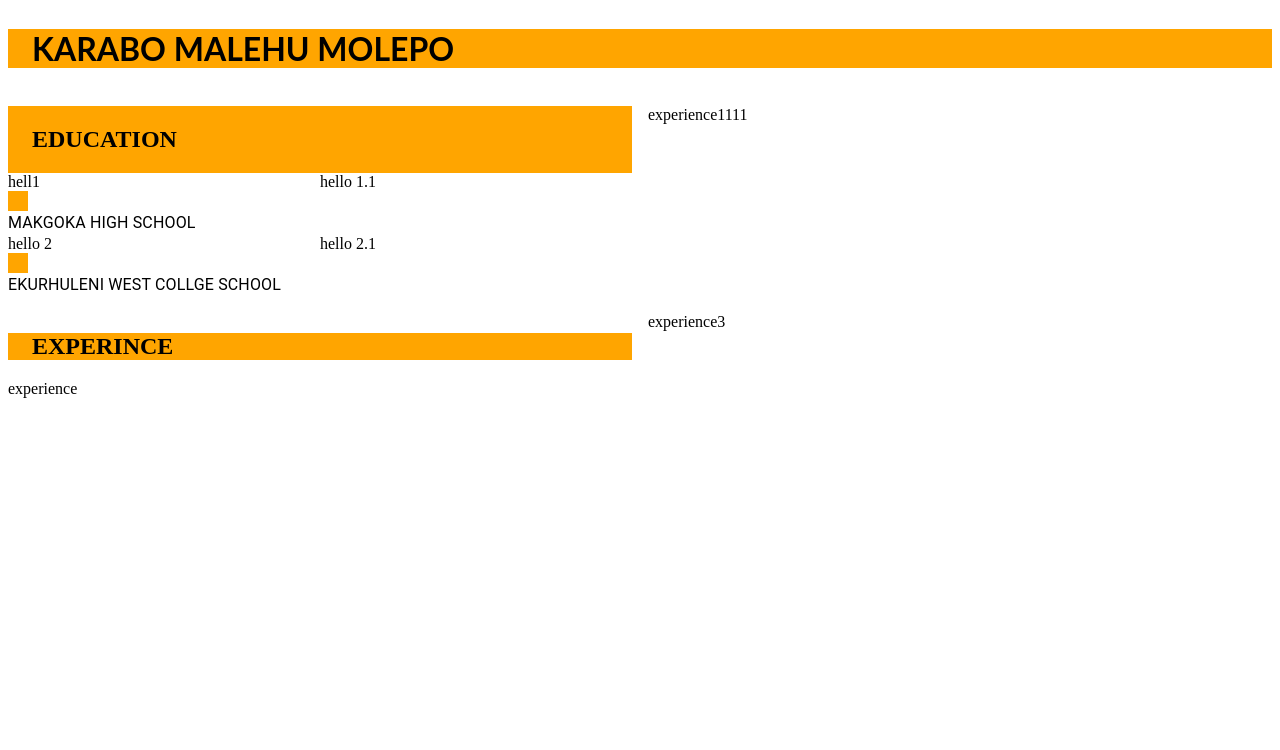
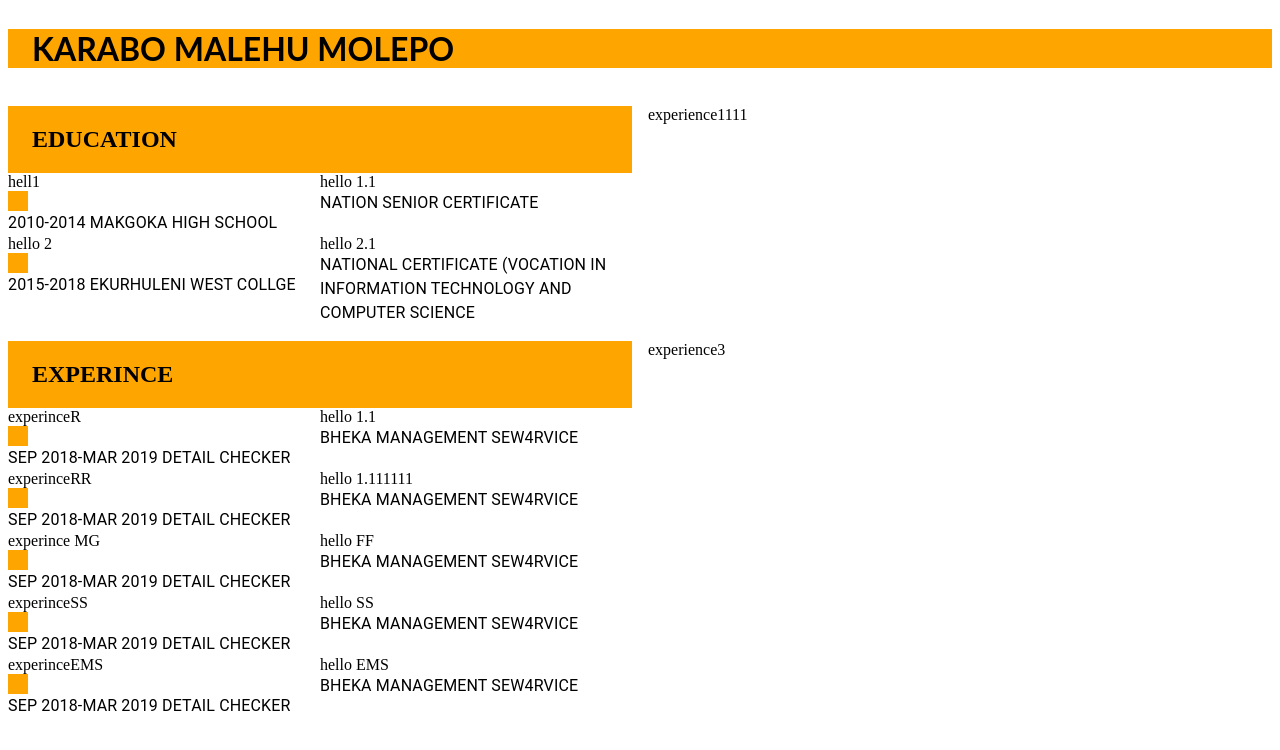
Before and after one commit to Kaybee-debug/practice, a React (Create React App) app: page / in a window 1280 px wide. Shown: the top 750 px of the page. Built offline with nearby package versions, Linux system fonts and the light colour scheme.

Commit message:
1 file modified

```diff
--- a/src/App.js
+++ b/src/App.js
@@ -33,7 +33,10 @@ export default function App() {
           <div>
           <Box  bgcolor="orange" width={20} height={20}>
           </Box>
-          <Topography>MAKGOKA HIGH SCHOOL</Topography>
+          <Topography>
+            2010-2014
+            MAKGOKA HIGH SCHOOL
+            </Topography>
           </div>
 
           {/*<div> <Rating name="size-small" defaultValue={2} size="small" />
@@ -42,33 +45,125 @@ export default function App() {
            </Grid>
            < Grid item xs={6}>
             hello 1.1
+            <Topography>
+            NATION SENIOR CERTIFICATE
+            </Topography>
            </Grid>
            < Grid item xs={6}>
             hello 2
             <div>
           <Box  bgcolor="orange" width={20} height={20}>
           </Box>
-          <Topography>EKURHULENI WEST COLLGE SCHOOL</Topography>
+          <Topography>
+            2015-2018
+            EKURHULENI WEST COLLGE
+            </Topography>
           </div>
 
            </Grid>
            < Grid item xs={6}>
             hello 2.1
+            <Topography>
+            NATIONAL CERTIFICATE (VOCATION IN INFORMATION TECHNOLOGY AND COMPUTER SCIENCE
+            </Topography>
            </Grid>
         </Grid>
 
         <Grid item xs={6} >
         experience1111
 
+
         </Grid>
 
-        <Grid item xs={6}>
+        <Grid item xs={6} container>
         <Container width="xs" style={{backgroundColor:"orange"}}>
           <h2>EXPERINCE</h2>
             </Container>
-
-
-        experience
+            < Grid item xs={6}>
+          experinceR
+          <div>
+          <Box  bgcolor="orange" width={20} height={20}>
+          </Box>
+          <Topography>
+            SEP 2018-MAR 2019
+            DETAIL CHECKER
+            </Topography>
+          </div>
+          </Grid>
+          < Grid item xs={6}>
+            hello 1.1
+            <Topography>
+            BHEKA MANAGEMENT SEW4RVICE
+            </Topography>
+           </Grid>
+           < Grid item xs={6}>
+          experinceRR
+          <div>
+          <Box  bgcolor="orange" width={20} height={20}>
+          </Box>
+          <Topography>
+            SEP 2018-MAR 2019
+            DETAIL CHECKER
+            </Topography>
+          </div>
+          </Grid>
+          < Grid item xs={6}>
+            hello 1.111111
+            <Topography>
+            BHEKA MANAGEMENT SEW4RVICE
+            </Topography>
+           </Grid>
+           < Grid item xs={6}>
+          experince MG
+          <div>
+          <Box  bgcolor="orange" width={20} height={20}>
+          </Box>
+          <Topography>
+            SEP 2018-MAR 2019
+            DETAIL CHECKER
+            </Topography>
+          </div>
+          </Grid>
+          < Grid item xs={6}>
+            hello FF
+            <Topography>
+            BHEKA MANAGEMENT SEW4RVICE
+            </Topography>
+           </Grid>
+           < Grid item xs={6}>
+          experinceSS
+          <div>
+          <Box  bgcolor="orange" width={20} height={20}>
+          </Box>
+          <Topography>
+            SEP 2018-MAR 2019
+            DETAIL CHECKER
+            </Topography>
+          </div>
+          </Grid>
+          < Grid item xs={6}>
+            hello SS
+            <Topography>
+            BHEKA MANAGEMENT SEW4RVICE
+            </Topography>
+           </Grid>
+           < Grid item xs={6}>
+          experinceEMS
+          <div>
+          <Box  bgcolor="orange" width={20} height={20}>
+          </Box>
+          <Topography>
+            SEP 2018-MAR 2019
+            DETAIL CHECKER
+            </Topography>
+          </div>
+          </Grid>
+          < Grid item xs={6}>
+            hello EMS
+            <Topography>
+            BHEKA MANAGEMENT SEW4RVICE
+            </Topography>
+           </Grid>
         </Grid>
 
         <Grid item xs={6}>
```
